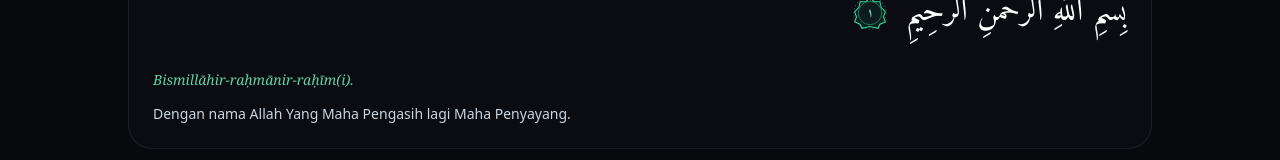
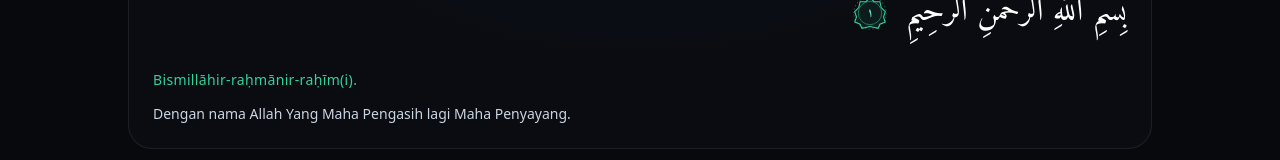
Before and after one commit to FikFikk/figo, a Nuxt app: page /quran in a window 1280 px wide. Shown: the part 490-650 px from the top of the page. Built offline with nearby package versions, Linux system fonts and the light colour scheme; a web font is replaced by a local one.

Commit message:
style(quran): improve latin transliteration font readability with clean sans-serif

```diff
--- a/app/pages/quran.vue
+++ b/app/pages/quran.vue
@@ -520,9 +520,9 @@
                 </p>
               </div>
 
-              <!-- Transliterasi Latin Fonetik Standar Kemenag RI -->
+              <!-- Transliterasi Latin Fonetik Standar Kemenag RI (Sans-serif Bersih, Jelas, & Nyaman Dibaca) -->
               <div v-if="showLatin" class="mb-2.5">
-                <p class="font-serif italic text-xs sm:text-sm text-emerald-800/90 dark:text-emerald-300/90 leading-relaxed">
+                <p class="font-sans font-medium text-xs sm:text-sm text-emerald-700 dark:text-emerald-400 leading-relaxed tracking-wide select-text">
                   {{ item.teksLatin }}
                 </p>
               </div>
```
